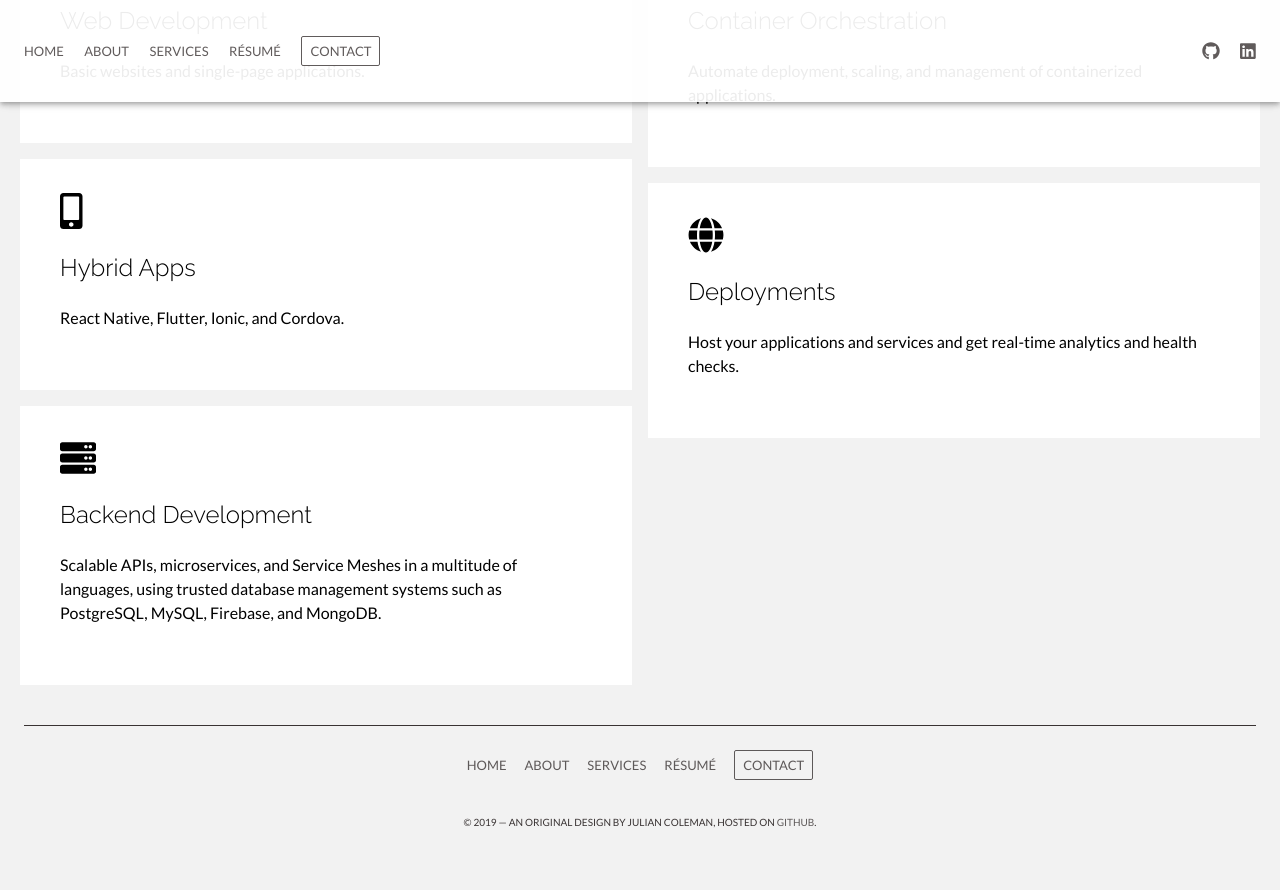
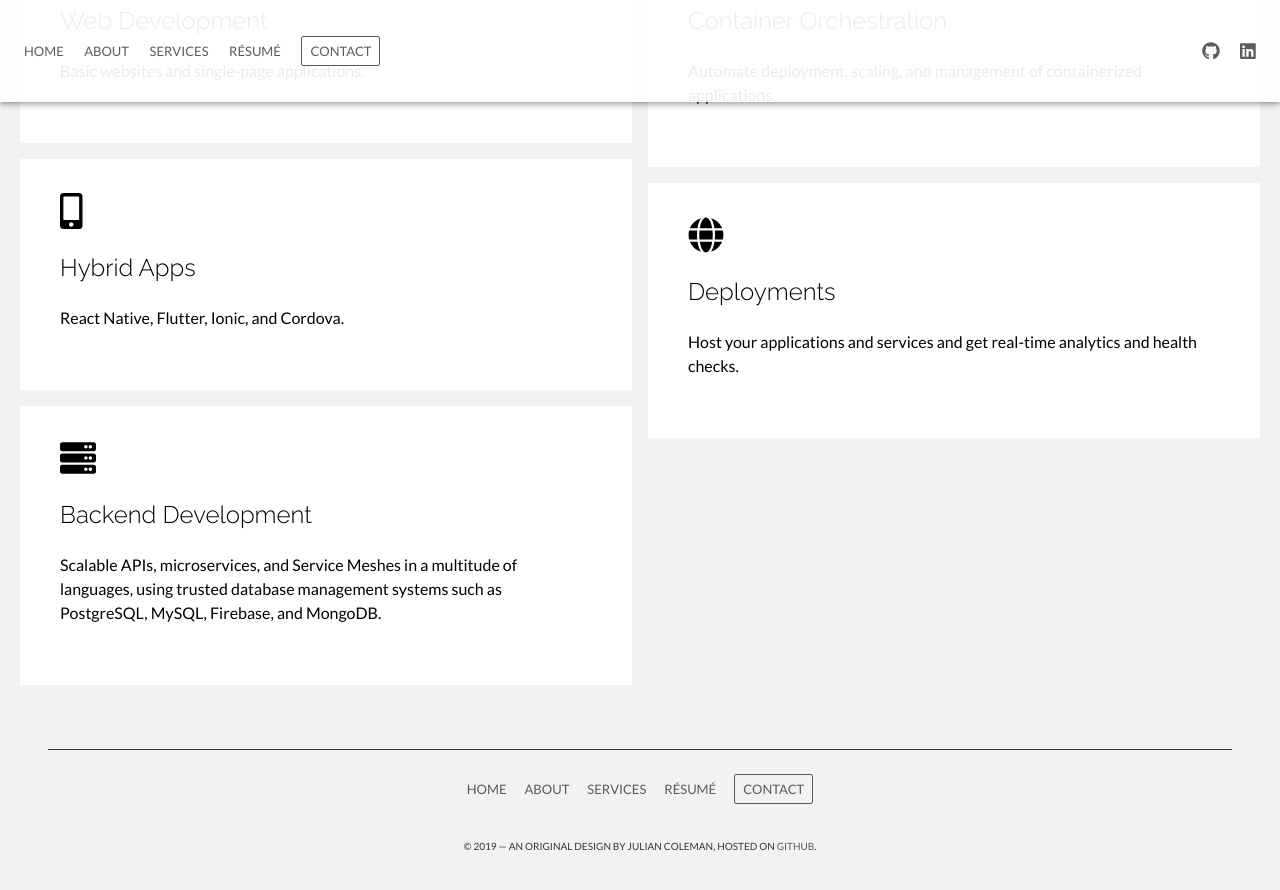
Before and after one commit to juliancoleman/engineering, a Jekyll site: the page built from services.html, in a window 1280 px wide and 900 px high, scrolled down 833 px. Shown: the top 890 px of the window. Built offline with Jekyll 4.4.1, drawn with Linux system fonts in a browser that asks for light colours; before the commit the page ends 1685 px from its top, so only the background shows below that.

Commit message:
increase footer margins

```diff
--- a/assets/css/style.scss
+++ b/assets/css/style.scss
@@ -208,7 +208,7 @@ header {
 
 footer {
   text-transform: uppercase;
-  margin: 24px;
+  margin: 48px;
   color: #393333;
   border-top: 1px solid #393333;
   padding-top: 24px;
```
